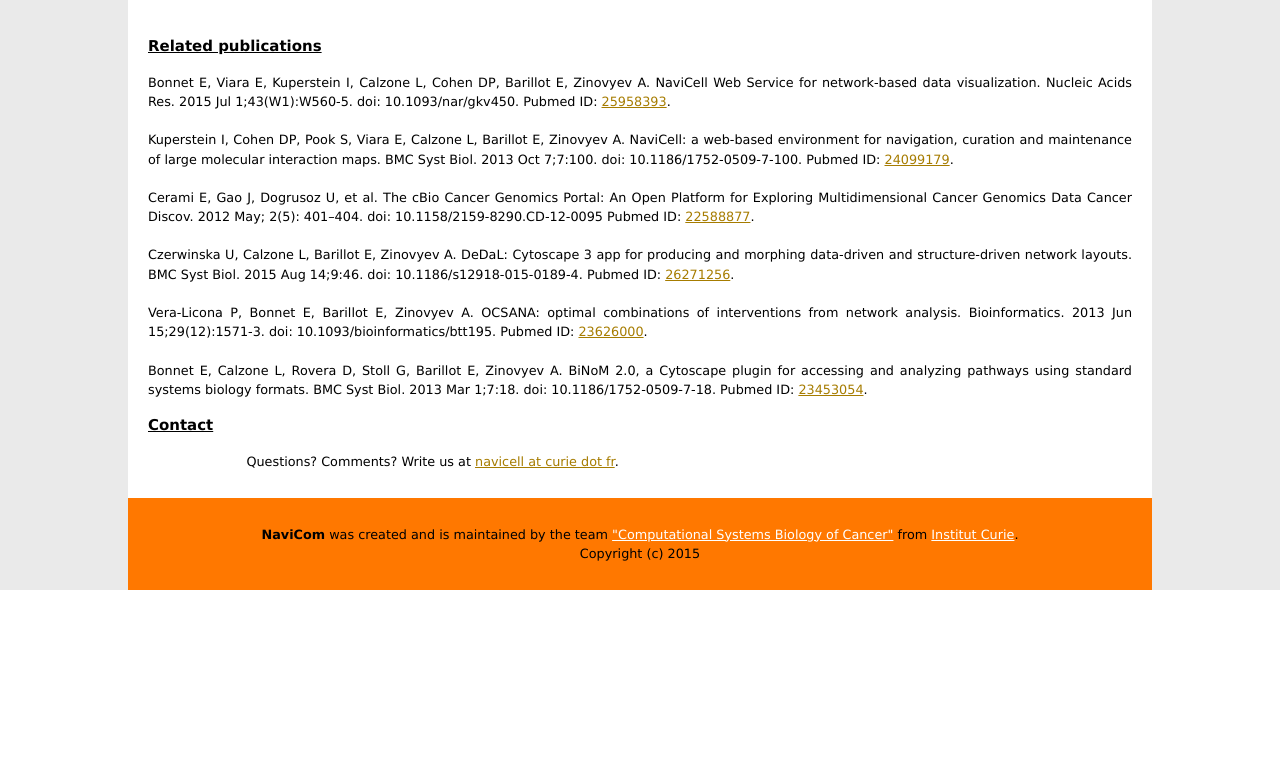
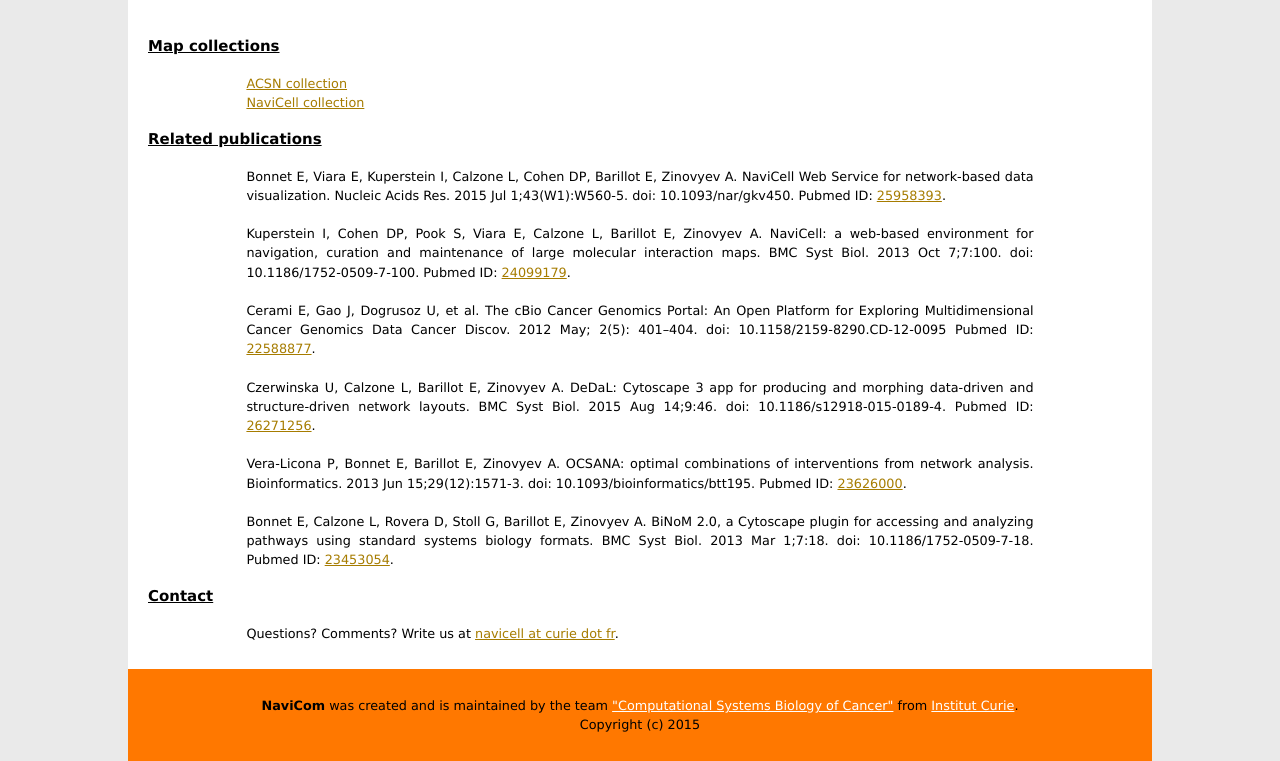
Before and after one commit to MathurinD/NaviCom_portal, a PHP site: page /references.php in a window 1280 px wide. Shown: the part 298-1059 px from the top of the page. Before the commit the page ends 888 px from the top, so only its background shows below. Run offline with PHP 8.4, Linux system fonts and the light colour scheme.

Commit message:
Add map collections to the references

```diff
--- a/references.php
+++ b/references.php
@@ -13,8 +13,16 @@
         ?>
 
         <section>
+            <h3 id="map_references">Map collections</h3>
+
+            <p>
+                <a href="http://acsn.curie.fr">ACSN collection</a><br/>
+                <a href="http://navicell.curie.fr/pages/maps.html">NaviCell collection</a><br/>
+            </p>
+
             <h3 id="related_pub">Related publications</h3>
 
+            <p>
                 Bonnet E, Viara E, Kuperstein I, Calzone L, Cohen DP, Barillot E, Zinovyev A. NaviCell Web Service for network-based data visualization. Nucleic Acids Res. 2015 Jul 1;43(W1):W560-5. doi: 10.1093/nar/gkv450. Pubmed ID: <a href="http://www.ncbi.nlm.nih.gov/pubmed/25958393">25958393</a>.
                 <br/><br/>
                 Kuperstein I, Cohen DP, Pook S, Viara E, Calzone L, Barillot E, Zinovyev A. NaviCell: a web-based environment for navigation, curation and maintenance of large molecular interaction maps. BMC Syst Biol. 2013 Oct 7;7:100. doi: 10.1186/1752-0509-7-100. Pubmed ID: <a href="http://www.ncbi.nlm.nih.gov/pubmed/24099179">24099179</a>.
@@ -26,6 +34,7 @@
                 Vera-Licona P, Bonnet E, Barillot E, Zinovyev A. OCSANA: optimal combinations of interventions from network analysis. Bioinformatics. 2013 Jun 15;29(12):1571-3. doi: 10.1093/bioinformatics/btt195. Pubmed ID: <a href="http://www.ncbi.nlm.nih.gov/pubmed/23626000">23626000</a>.
                 <br/><br/>
                 Bonnet E, Calzone L, Rovera D, Stoll G, Barillot E, Zinovyev A. BiNoM 2.0, a Cytoscape plugin for accessing and analyzing pathways using standard systems biology formats. BMC Syst Biol. 2013 Mar 1;7:18. doi: 10.1186/1752-0509-7-18. Pubmed ID: <a href="http://www.ncbi.nlm.nih.gov/pubmed/23453054">23453054</a>.
+            </p>
 
             <h3 id="contact">Contact</h3>
 
```
Lines whose indentation alone changed are shown as unchanged.
